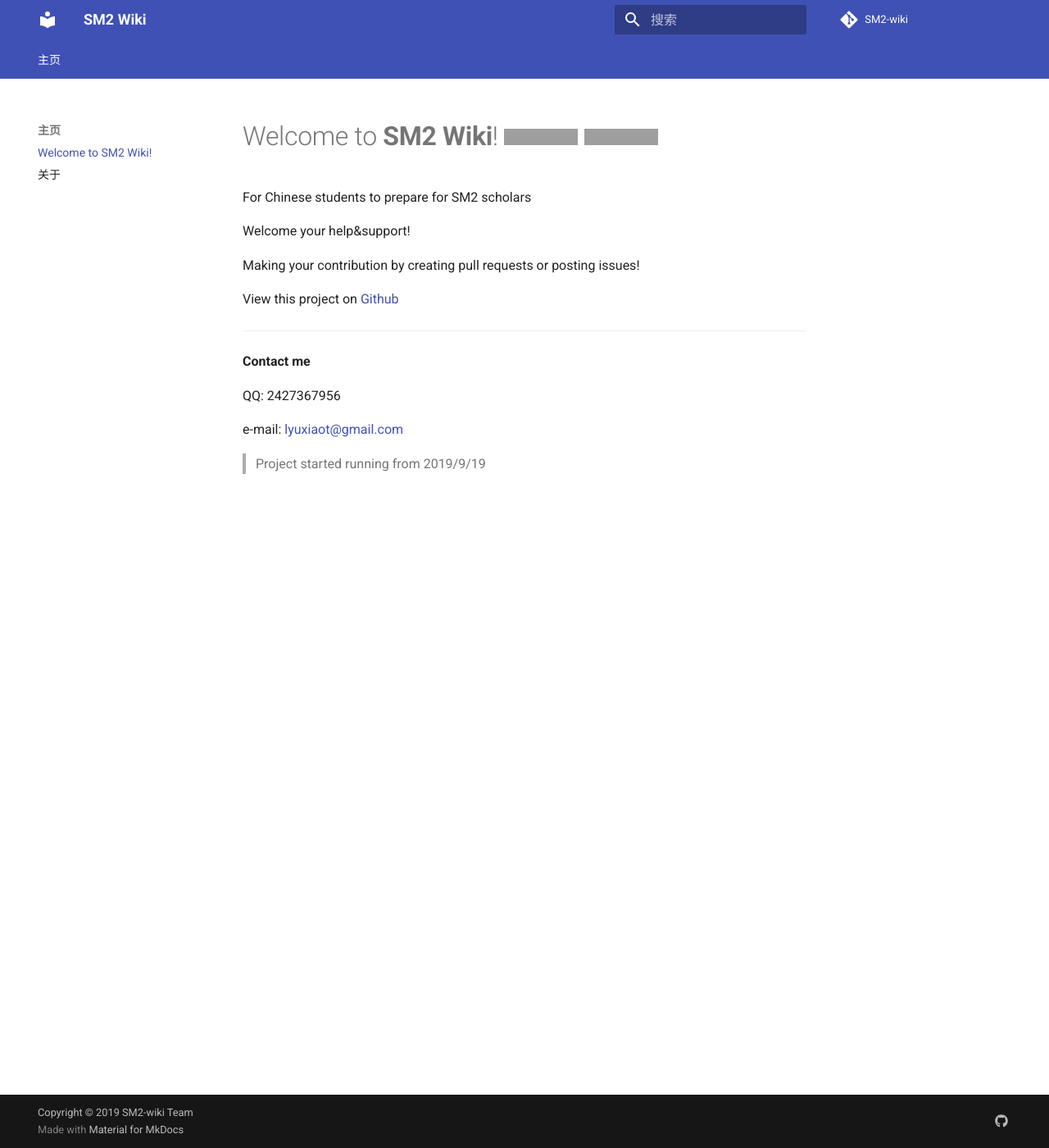
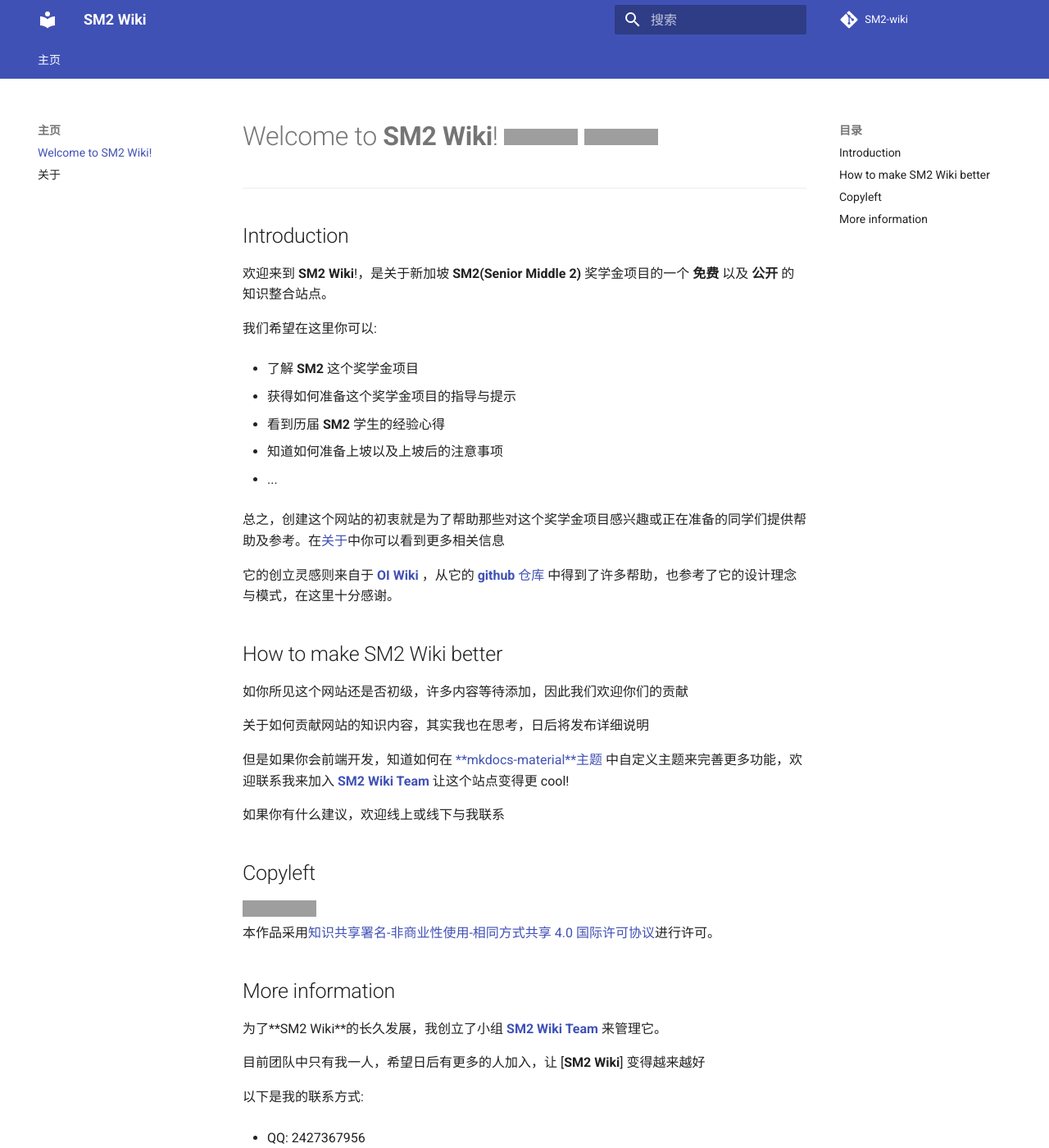
Before and after one commit to SM2-wiki/SM2-wiki, an MkDocs documentation site: the page built from docs/index.md, in a window 1280 px wide and 1400 px high. Shown: the whole window at 82% size. Built offline with MkDocs 1.6.1 and Material for MkDocs 9.7.7, drawn with Linux system fonts in a browser that asks for light colours; comment, search, counter and statistics services are not loaded; grey boxes are pictures that could not be loaded.

Commit message:
index.md_v 1.0.0

```diff
--- a/docs/index.md
+++ b/docs/index.md
@@ -2,22 +2,54 @@
 
 # Welcome to **SM2 Wiki**!  [![GitHub watchers](https://img.shields.io/github/watchers/SM2-wiki/SM2-wiki.svg?style=social&label=Watch)](https://github.com/SM2-wiki/SM2-wiki)  [![GitHub stars](https://img.shields.io/github/stars/SM2-wiki/SM2-wiki.svg?style=social&label=Stars)](https://github.com/SM2-wiki/SM2-wiki)
 
-For Chinese students to prepare for SM2 scholars
-
-Welcome your help&support!
-
-Making your contribution by creating pull requests or posting issues!
-
-View this project on [Github](https://github.com/SM2-wiki/SM2-wiki)
-
-
 ---
 
-**Contact me**
+## Introduction
 
-QQ: 2427367956
+欢迎来到 **SM2 Wiki**!，是关于新加坡 **SM2(Senior Middle 2)** 奖学金项目的一个 **免费** 以及 **公开** 的知识整合站点。
 
-e-mail: lyuxiaot@gmail.com
+我们希望在这里你可以:
+
+- 了解 **SM2** 这个奖学金项目
+
+- 获得如何准备这个奖学金项目的指导与提示
+
+- 看到历届 **SM2** 学生的经验心得
+
+- 知道如何准备上坡以及上坡后的注意事项
+
+- ...
+
+总之，创建这个网站的初衷就是为了帮助那些对这个奖学金项目感兴趣或正在准备的同学们提供帮助及参考。在[关于](https://sm2-wiki.github.io/SM2-wiki/intro/about/)中你可以看到更多相关信息
+
+它的创立灵感则来自于 **[OI Wiki](https://oi-wiki.org/)** ，从它的 [**github** 仓库](https://github.com/OI-wiki/OI-wiki/) 中得到了许多帮助，也参考了它的设计理念与模式，在这里十分感谢。
+
+## How to make SM2 Wiki better
+
+如你所见这个网站还是否初级，许多内容等待添加，因此我们欢迎你们的贡献
+
+关于如何贡献网站的知识内容，其实我也在思考，日后将发布详细说明
+
+但是如果你会前端开发，知道如何在 [**mkdocs-material**主题](https://s0squidfunk0github0io.icopy.site/mkdocs-material/) 中自定义主题来完善更多功能，欢迎联系我来加入 [**SM2 Wiki Team**](https://github.com/SM2-wiki) 让这个站点变得更 cool!
+
+如果你有什么建议，欢迎线上或线下与我联系
+
+## Copyleft
+
+<a rel="license" href="http://creativecommons.org/licenses/by-nc-sa/4.0/"><img alt="知识共享许可协议" style="border-width:0" src="https://i.creativecommons.org/l/by-nc-sa/4.0/88x31.png" /></a><br />本作品采用<a rel="license" href="http://creativecommons.org/licenses/by-nc-sa/4.0/">知识共享署名-非商业性使用-相同方式共享 4.0 国际许可协议</a>进行许可。
+
+## More information
+
+为了**SM2 Wiki**的长久发展，我创立了小组 [**SM2 Wiki Team**](https://github.com/SM2-wiki) 来管理它。
+
+目前团队中只有我一人，希望日后有更多的人加入，让 [**SM2 Wiki**] 变得越来越好
+
+以下是我的联系方式:
+
+- QQ: 2427367956
+
+- e-mail: lyuxiaot@gmail.com
+
 
 
 > Project started running from 2019/9/19
```
